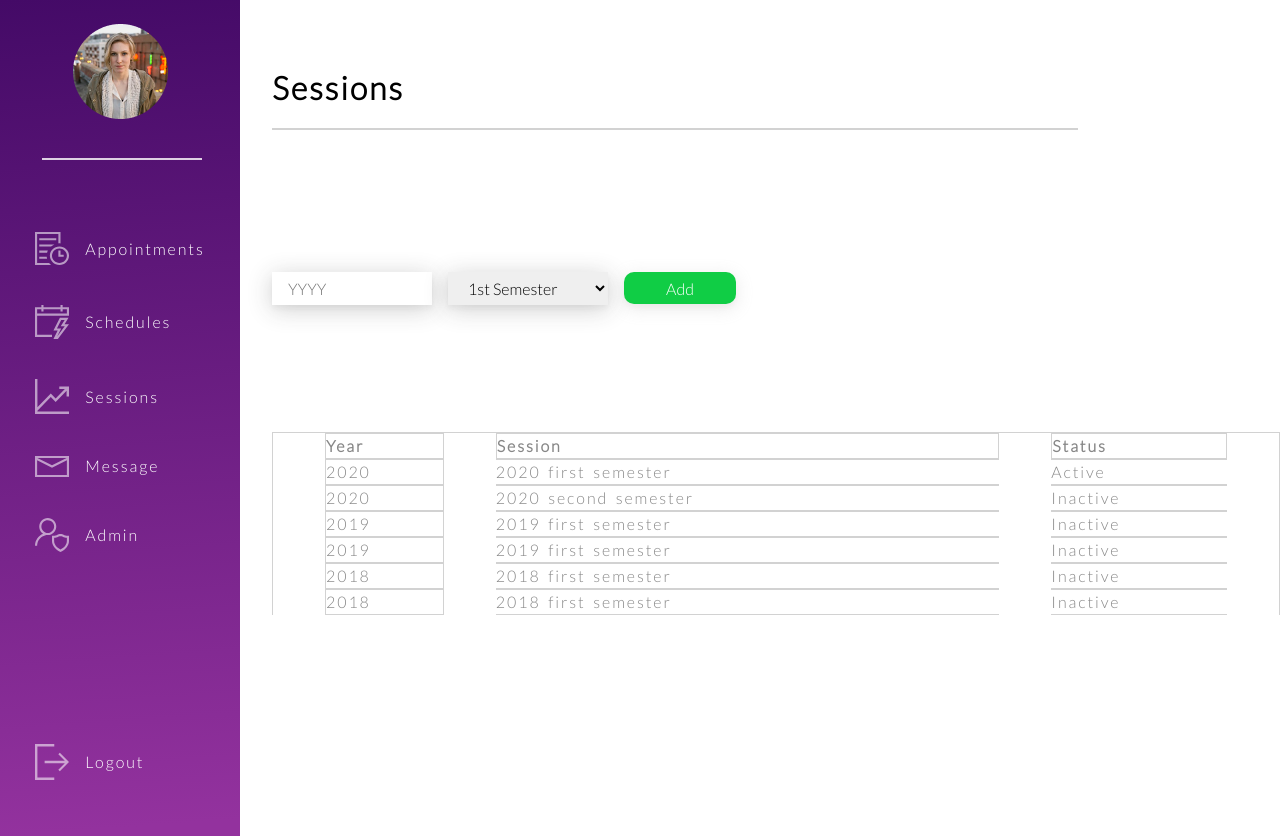
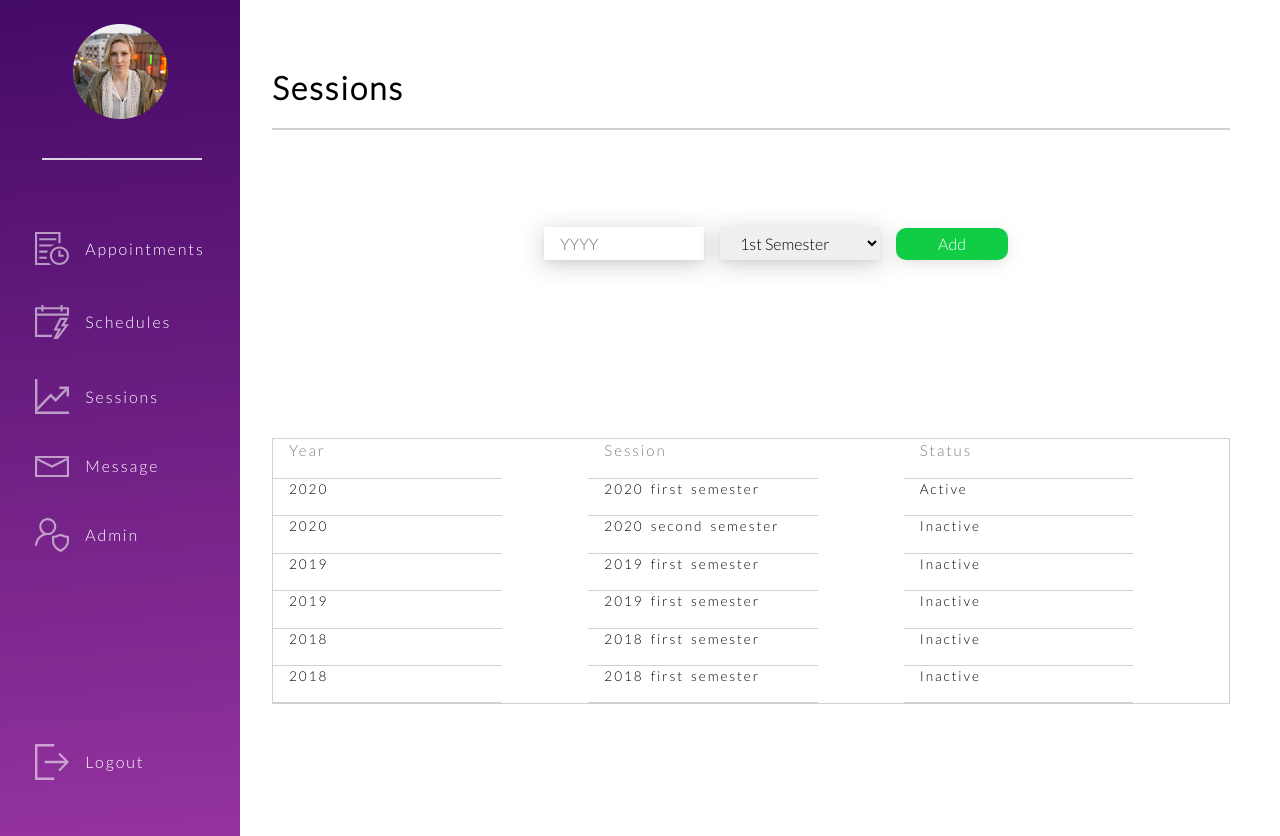
Before and after one commit to sunkanmii/CSC-415-Project, a PHP site: page /session.html in a window 1280 px wide. Run offline with PHP 8.4, Linux system fonts and the light colour scheme; some libraries are stand-ins or nearby versions.

Commit message:
done with sessions page

```diff
--- a/css/session.css
+++ b/css/session.css
@@ -1,3 +1,7 @@
+:root{
+    --grey: #D2D2D2;
+    --lightblack: rgba(0, 0, 0, 0.5);
+}
 * {
     font-family: 'Lato', sans-serif, 'Courier';
     padding: 0;
@@ -21,10 +25,10 @@
 }
 
 .p415-main-section hr {
-    width: 80%;
+    width: 95%;
     border: none;
-    background-color: #D2D2D2;
-    border: 1px solid #D2D2D2;
+    background-color: var(--grey);
+    border: 1px solid var(--grey);
 }
 
 .p415-main-section .p415-session-info{
@@ -32,6 +36,7 @@
     display: flex;
     flex-wrap: wrap;
     min-height: 1rem;
+    justify-content: center;
     align-items: center;
 }
 .p415-main-section .p415-session-info label{
@@ -62,6 +67,7 @@ input[type=number]::-webkit-outer-spin-button {
     background-color: #10CD45;
     border: none;
     color: white;
+    margin-top: 1rem;
     border-radius: 10px;
     box-shadow: 0px 4px 4px rgb(141 139 139 / 4%), 0px 4px 17px rgb(159 159 159 / 24%);
 }
@@ -69,23 +75,45 @@ input[type=number]::-webkit-outer-spin-button {
 
 }
 .p415-main-section .p415-table-container{
+    width: 100%;
+    margin-top: 6rem;
+}
+.p415-table{
+    display: flex;
+    border: 1px solid var(--grey);
+    width: 95%;
+}
+.p415-table div{
+    display: flex;
+    flex-wrap: wrap;
+    width: 30%;
+    justify-content: flex-start;
+    align-items: flex-start;
+}
+.p415-table div p {
+    border-bottom: 1px solid var(--grey);
+    width: 80%;
+    font-size: 0.85rem;
+    color: black;
+    padding-left: 1rem;
+    padding-bottom: 1rem;
+}
+.p415-table div p:nth-child(1) {
+    color: var(--lightblack);
+    font-size: 0.95rem;
+}
+.p415-table div:nth-child(2){
+    justify-content: center;
+}
+.p415-table div:nth-child(3){
+    justify-content: flex-end;
+    width: 30%;
+}
+
+@media screen and (min-width: 40rem){
+    .p415-session-info input[type="submit"]{
+        margin: 0;
+    }
+}
 
 }
-table, th, td {
-    border: 1px solid #D2D2D2;
-}
-table tr td:nth-child(n+2){
-    border-left: none;
-    border-right: none;
-}
-table tr td:nth-child(n+3){
-    border-right: none;
-}
-table{
-    border-bottom: none;
-    width: 100%;
-    border-collapse: separate;
-    text-align: left;
-    color: #878787;
-    border-spacing: 52px 0;
-}
--- a/js/drag-drop.js
+++ b/js/drag-drop.js
@@ -94,4 +94,5 @@ function uploadFile(file, i) {
 
       formData.append('file', file)
       xhr.send(formData)
+
 }
--- a/session.html
+++ b/session.html
@@ -89,45 +89,35 @@
             </form>
 
             <section class="p415-table-container">
-                <table class="p415-table">
-                    <tbody>
-                        <tr>
-                            <th>Year</th>
-                            <th>Session</th>
-                            <th>Status</th>
-                        </tr>
-                        <tr>
-                            <td>2020</td>
-                            <td>2020 first semester</td>
-                            <td>Active</td>
-                        </tr>
-                        <tr>
-                            <td>2020</td>
-                            <td>2020 second semester</td>
-                            <td>Inactive</td>
-                        </tr>
-                        <tr>
-                            <td>2019</td>
-                            <td>2019 first semester</td>
-                            <td>Inactive</td>
-                        </tr>
-                        <tr>
-                            <td>2019</td>
-                            <td>2019 first semester</td>
-                            <td>Inactive</td>
-                        </tr>
-                        <tr>
-                            <td>2018</td>
-                            <td>2018 first semester</td>
-                            <td>Inactive</td>
-                        </tr>
-                        <tr>
-                            <td>2018</td>
-                            <td>2018 first semester</td>
-                            <td>Inactive</td>
-                        </tr>
-                    </tbody>
-                </table>
+                <section class="p415-table">
+                        <div>
+                            <p>Year</p>
+                            <p>2020</p>
+                            <p>2020</p>
+                            <p>2019</p>
+                            <p>2019</p>
+                            <p>2018</p>
+                            <p>2018</p>
+                        </div>
+                        <div>
+                            <p>Session</p>
+                            <p>2020 first semester</p>
+                            <p>2020 second semester</p>
+                            <p>2019 first semester</p>
+                            <p>2019 first semester</p>
+                            <p>2018 first semester</p>
+                            <p>2018 first semester</p>
+                        </div>
+                        <div>
+                            <p>Status</p>
+                            <p>Active</p>
+                            <p>Inactive</p>
+                            <p>Inactive</p>
+                            <p>Inactive</p>
+                            <p>Inactive</p>
+                            <p>Inactive</p>
+                        </div>
+                    </section>
             </section>
         </section>
     </main>
```
